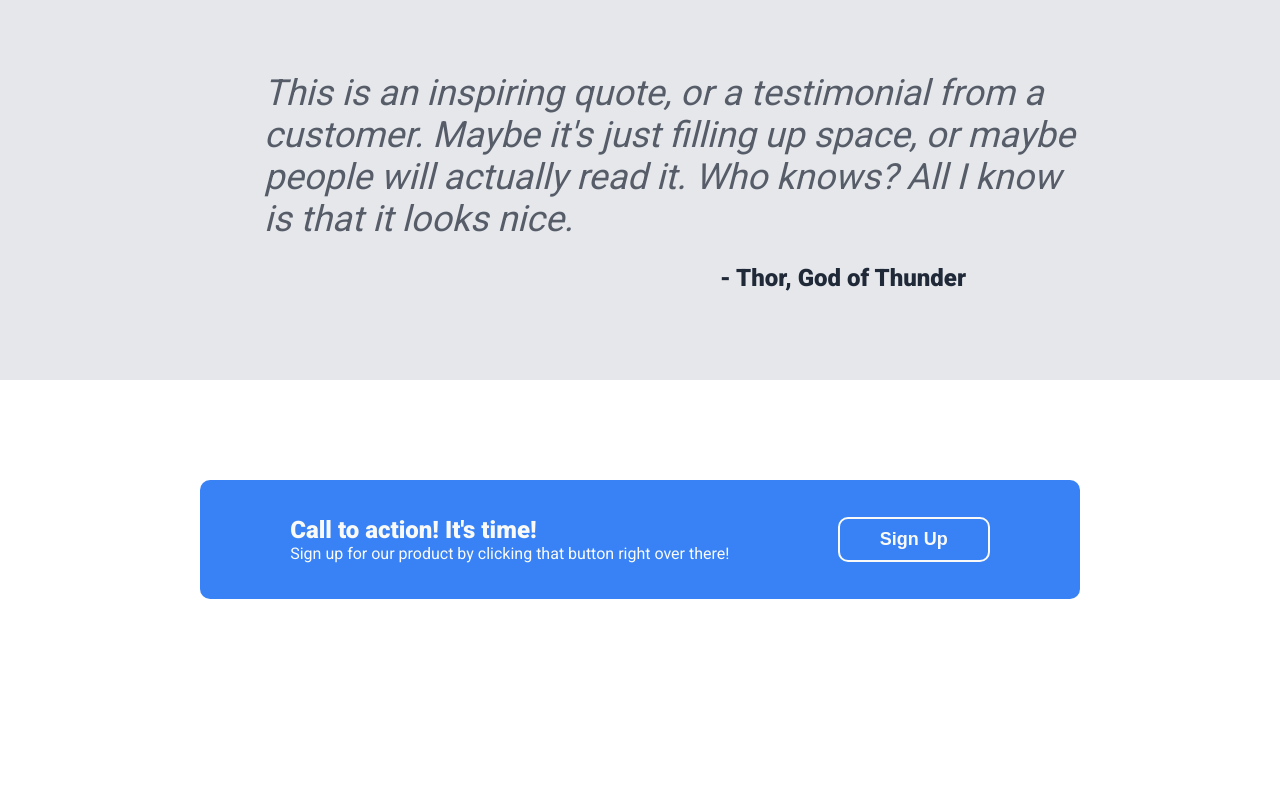
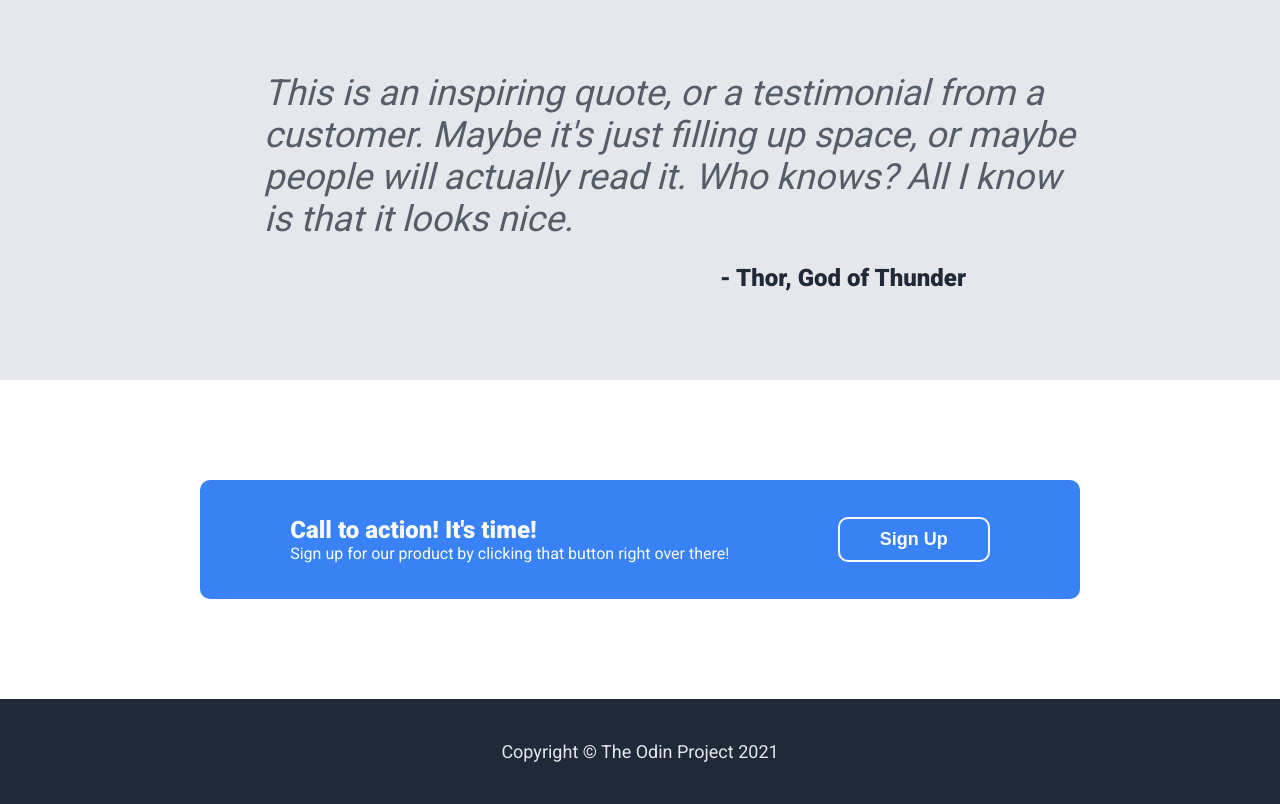
Before and after one commit to zach-barreca/odin-landing-page, a plain HTML site: page index.html in a window 1280 px wide. Shown: the part 1035-1839 px from the top of the page. Before the commit the page ends 1734 px from the top, so only its background shows below. Drawn offline with Linux system fonts and the light colour scheme.

Commit message:
create and style footer

```diff
--- a/index.html
+++ b/index.html
@@ -58,5 +58,8 @@
             <button class="cta-button">Sign Up</button>
         </div>
     </div>
+    <div class="footer">
+        <h6>Copyright © The Odin Project 2021</h6>
+    </div>
 </body>
 </html>
--- a/style.css
+++ b/style.css
@@ -160,3 +160,14 @@ h5 {
     font-size: 18px;
     font-weight: 700;
 }
+
+
+h6 {
+    background: #1f2937;
+    color: #e5e7eb;
+    font-size: 18px;
+    margin: 0;
+    text-align: center;
+    padding: 42px;
+    font-weight: 100;
+}
```
